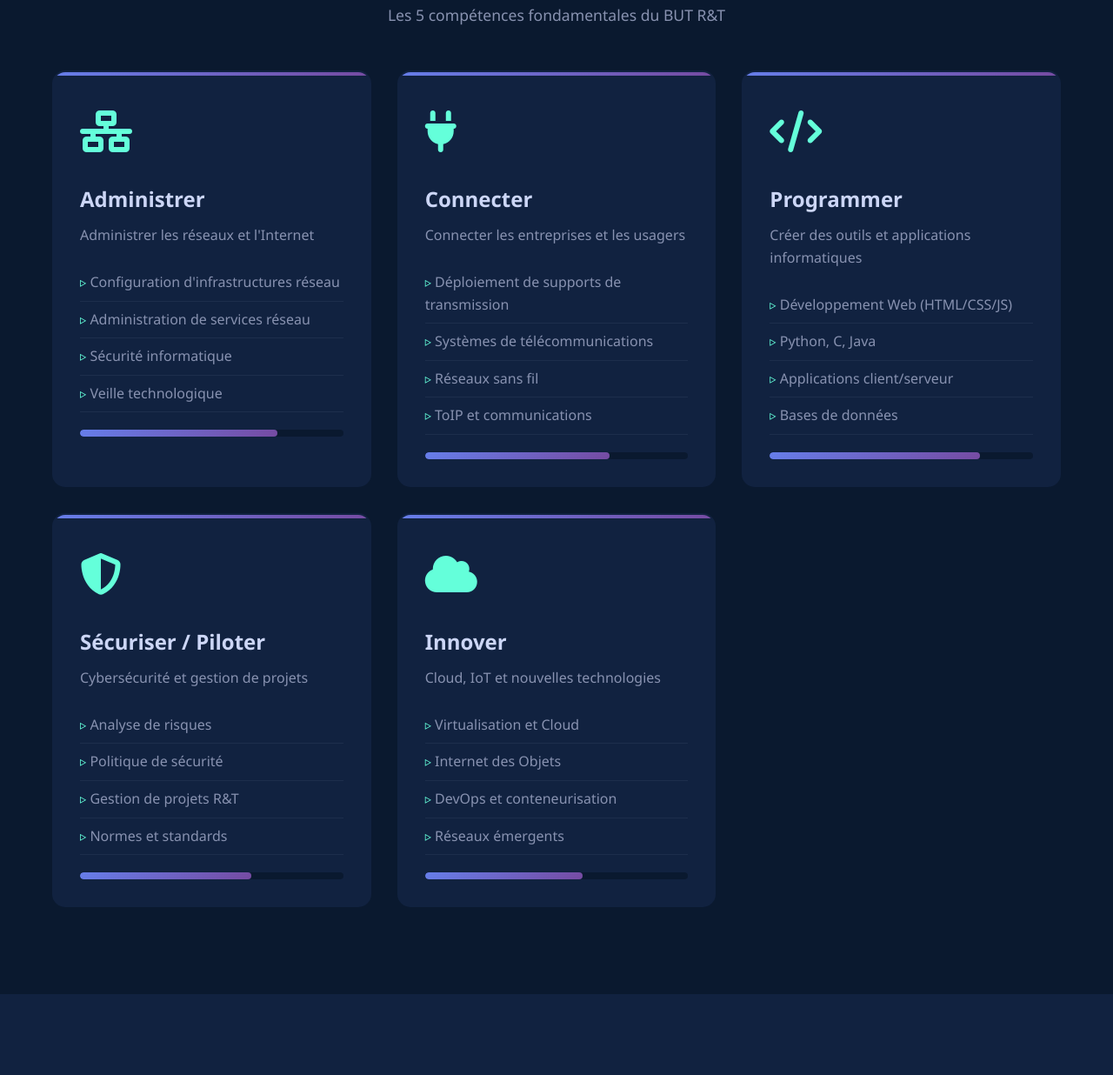
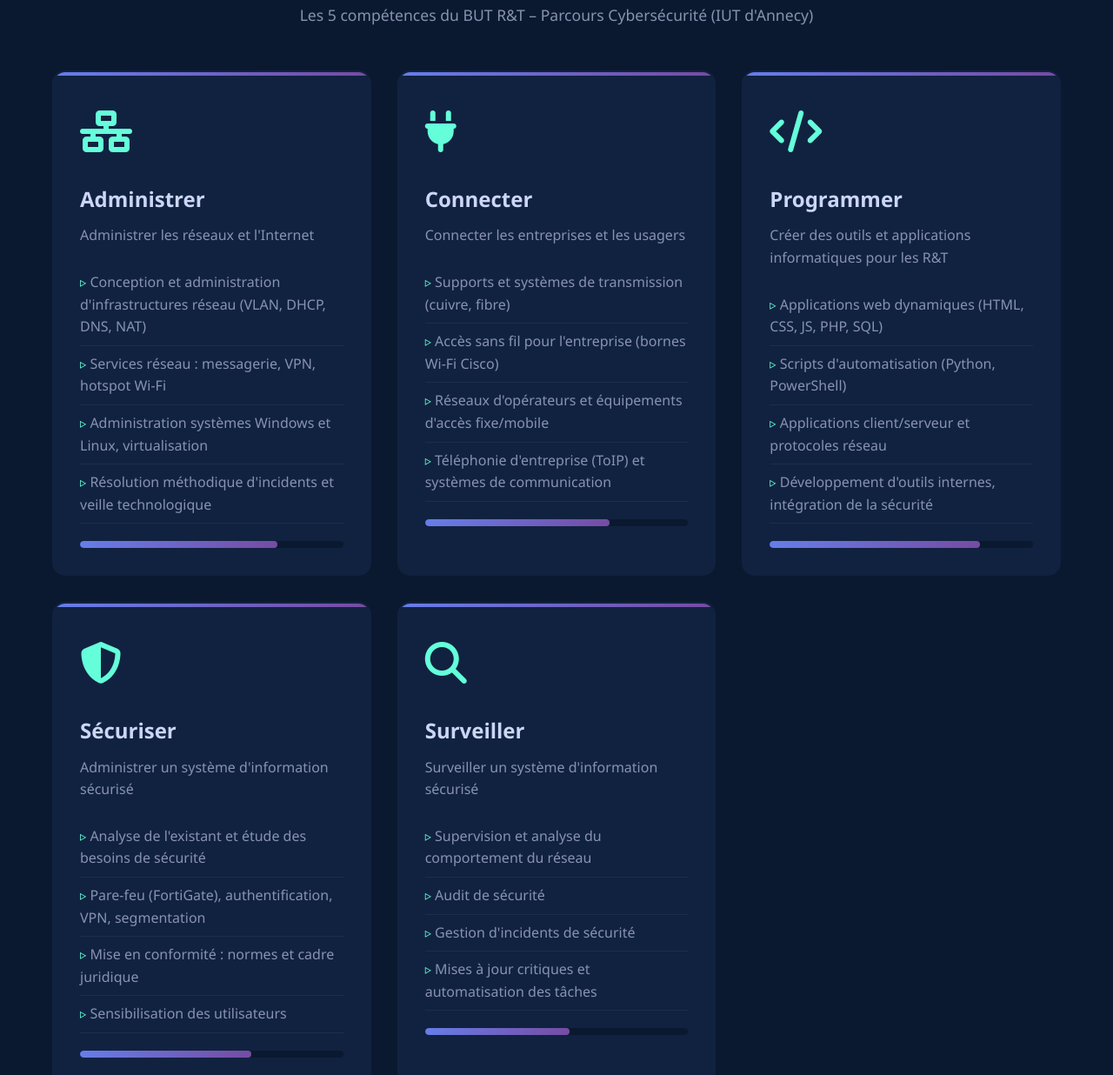
Before and after one commit to arthurfaure74/portfolio, a plain HTML site: page index.html in a window 1280 px wide. Shown: the part 1846-3082 px from the top of the page at 87% size. Drawn offline with Linux system fonts and the light colour scheme.

Commit message:
Revise competencies section with detailed skills
Updated the competencies section with detailed descriptions and added new skills relevant to cybersecurity.

```diff
--- a/index.html
+++ b/index.html
@@ -109,92 +109,72 @@
 <section id="competences" class="section competences">
     <div class="container">
         <h2 class="section-title" data-aos="fade-up">Compétences Principales</h2>
-            <p class="section-subtitle" data-aos="fade-up">Les 5 compétences fondamentales du BUT R&T</p>
+        <p class="section-subtitle" data-aos="fade-up">Les 5 compétences du BUT R&T – Parcours Cybersécurité (IUT d'Annecy)</p>
 
         <div class="competences-grid">
             <div class="competence-card" data-aos="zoom-in" data-aos-delay="100">
-                    <div class="card-icon">
-                        <i class="fas fa-network-wired"></i>
-                    </div>
+                <div class="card-icon"><i class="fas fa-network-wired"></i></div>
                 <h3>Administrer</h3>
                 <p>Administrer les réseaux et l'Internet</p>
                 <ul class="competence-details">
-                        <li>Configuration d'infrastructures réseau</li>
-                        <li>Administration de services réseau</li>
-                        <li>Sécurité informatique</li>
-                        <li>Veille technologique</li>
+                    <li>Conception et administration d'infrastructures réseau (VLAN, DHCP, DNS, NAT)</li>
+                    <li>Services réseau : messagerie, VPN, hotspot Wi-Fi</li>
+                    <li>Administration systèmes Windows et Linux, virtualisation</li>
+                    <li>Résolution méthodique d'incidents et veille technologique</li>
                 </ul>
-                    <div class="progress-bar">
-                        <div class="progress" style="width: 75%"></div>
-                    </div>
+                <div class="progress-bar"><div class="progress" style="width: 75%"></div></div>
             </div>
 
             <div class="competence-card" data-aos="zoom-in" data-aos-delay="200">
-                    <div class="card-icon">
-                        <i class="fas fa-plug"></i>
-                    </div>
+                <div class="card-icon"><i class="fas fa-plug"></i></div>
                 <h3>Connecter</h3>
                 <p>Connecter les entreprises et les usagers</p>
                 <ul class="competence-details">
-                        <li>Déploiement de supports de transmission</li>
-                        <li>Systèmes de télécommunications</li>
-                        <li>Réseaux sans fil</li>
-                        <li>ToIP et communications</li>
+                    <li>Supports et systèmes de transmission (cuivre, fibre)</li>
+                    <li>Accès sans fil pour l'entreprise (bornes Wi-Fi Cisco)</li>
+                    <li>Réseaux d'opérateurs et équipements d'accès fixe/mobile</li>
+                    <li>Téléphonie d'entreprise (ToIP) et systèmes de communication</li>
                 </ul>
-                    <div class="progress-bar">
-                        <div class="progress" style="width: 70%"></div>
-                    </div>
+                <div class="progress-bar"><div class="progress" style="width: 70%"></div></div>
             </div>
 
             <div class="competence-card" data-aos="zoom-in" data-aos-delay="300">
-                    <div class="card-icon">
-                        <i class="fas fa-code"></i>
-                    </div>
+                <div class="card-icon"><i class="fas fa-code"></i></div>
                 <h3>Programmer</h3>
-                    <p>Créer des outils et applications informatiques</p>
+                <p>Créer des outils et applications informatiques pour les R&amp;T</p>
                 <ul class="competence-details">
-                        <li>Développement Web (HTML/CSS/JS)</li>
-                        <li>Python, C, Java</li>
-                        <li>Applications client/serveur</li>
-                        <li>Bases de données</li>
+                    <li>Applications web dynamiques (HTML, CSS, JS, PHP, SQL)</li>
+                    <li>Scripts d'automatisation (Python, PowerShell)</li>
+                    <li>Applications client/serveur et protocoles réseau</li>
+                    <li>Développement d'outils internes, intégration de la sécurité</li>
                 </ul>
-                    <div class="progress-bar">
-                        <div class="progress" style="width: 80%"></div>
-                    </div>
+                <div class="progress-bar"><div class="progress" style="width: 80%"></div></div>
             </div>
 
             <div class="competence-card" data-aos="zoom-in" data-aos-delay="400">
-                    <div class="card-icon">
-                        <i class="fas fa-shield-alt"></i>
-                    </div>
-                    <h3>Sécuriser / Piloter</h3>
-                    <p>Cybersécurité et gestion de projets</p>
+                <div class="card-icon"><i class="fas fa-shield-alt"></i></div>
+                <h3>Sécuriser</h3>
+                <p>Administrer un système d'information sécurisé</p>
                 <ul class="competence-details">
-                        <li>Analyse de risques</li>
-                        <li>Politique de sécurité</li>
-                        <li>Gestion de projets R&T</li>
-                        <li>Normes et standards</li>
+                    <li>Analyse de l'existant et étude des besoins de sécurité</li>
+                    <li>Pare-feu (FortiGate), authentification, VPN, segmentation</li>
+                    <li>Mise en conformité : normes et cadre juridique</li>
+                    <li>Sensibilisation des utilisateurs</li>
                 </ul>
-                    <div class="progress-bar">
-                        <div class="progress" style="width: 65%"></div>
-                    </div>
+                <div class="progress-bar"><div class="progress" style="width: 65%"></div></div>
             </div>
 
             <div class="competence-card" data-aos="zoom-in" data-aos-delay="500">
-                    <div class="card-icon">
-                        <i class="fas fa-cloud"></i>
-                    </div>
-                    <h3>Innover</h3>
-                    <p>Cloud, IoT et nouvelles technologies</p>
+                <div class="card-icon"><i class="fas fa-search"></i></div>
+                <h3>Surveiller</h3>
+                <p>Surveiller un système d'information sécurisé</p>
                 <ul class="competence-details">
-                        <li>Virtualisation et Cloud</li>
-                        <li>Internet des Objets</li>
-                        <li>DevOps et conteneurisation</li>
-                        <li>Réseaux émergents</li>
+                    <li>Supervision et analyse du comportement du réseau</li>
+                    <li>Audit de sécurité</li>
+                    <li>Gestion d'incidents de sécurité</li>
+                    <li>Mises à jour critiques et automatisation des tâches</li>
                 </ul>
-                    <div class="progress-bar">
-                        <div class="progress" style="width: 60%"></div>
-                    </div>
+                <div class="progress-bar"><div class="progress" style="width: 55%"></div></div>
             </div>
         </div>
     </div>
```
Lines whose indentation alone changed are shown as unchanged.
